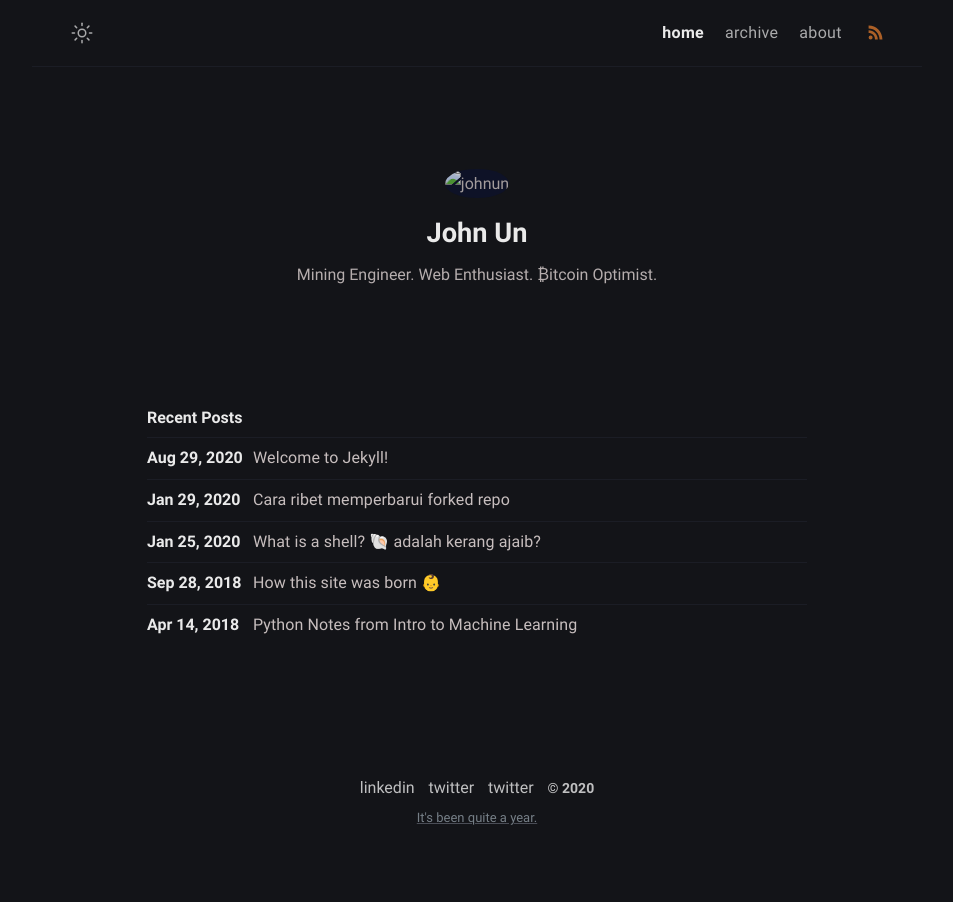
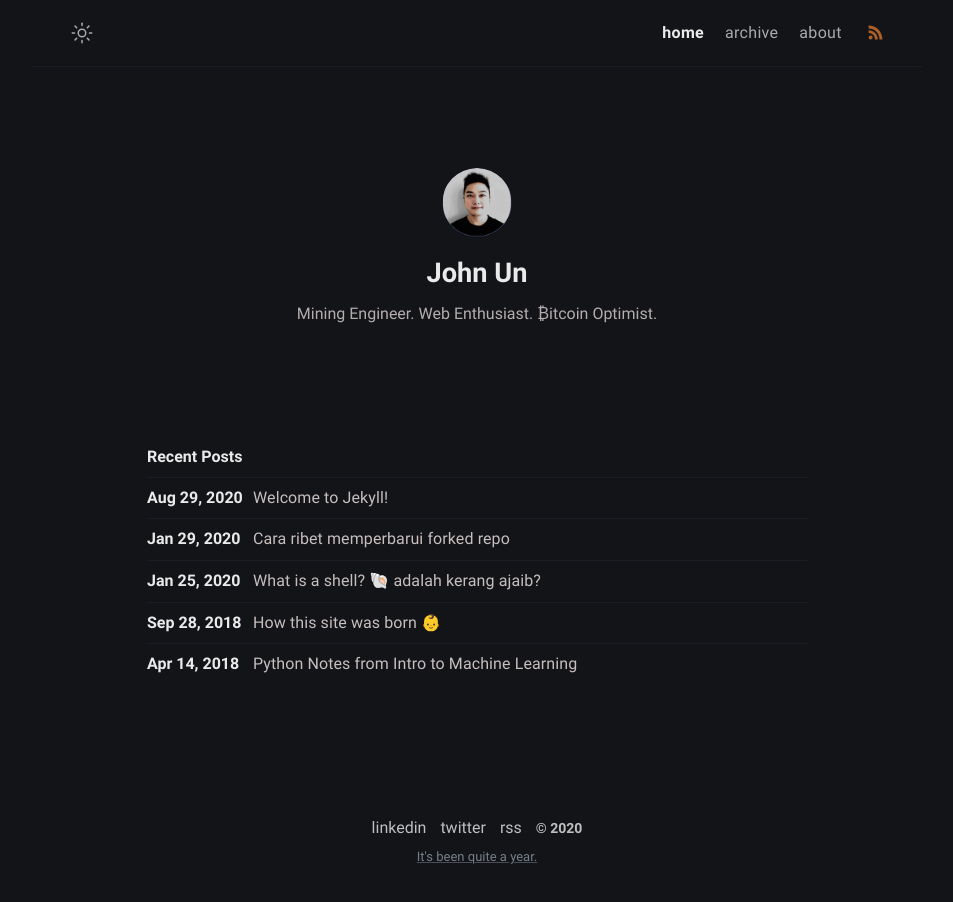
Before and after one commit to johnun/jekyll_blog, a Jekyll site: the page built from index.md, in a window 1280 px wide. Shown: the whole page, without its empty margins (163-1116 px from the left). Built offline with Jekyll 4.4.1, drawn with Linux system fonts in a browser that asks for light colours.

Commit message:
Fix header

```diff
--- a/_includes/footer.html
+++ b/_includes/footer.html
@@ -2,7 +2,7 @@
   <!-- <a class="footer_item" href="/thanks">ack.</a> -->
   <a class="footer_item" href="https://linkedin.com/in/iamjohnun">linkedin</a>
   <a class="footer_item" href="https://twitter.com/iamjohnun">twitter</a>
-  <a class="footer_item" href="/feed.xml">twitter</a>
+  <a class="footer_item" href="/feed.xml">rss</a>
   <span class="footer_item">&copy; {{ site.time | date: "%Y" }}</span>
   <small class="footer_copyright">
     <!-- Klisé Theme: https://github.com/piharpi/jekyll-klise -->
```
Also changed, not shown: assets/img/avatar.png (added), 16 other files.
